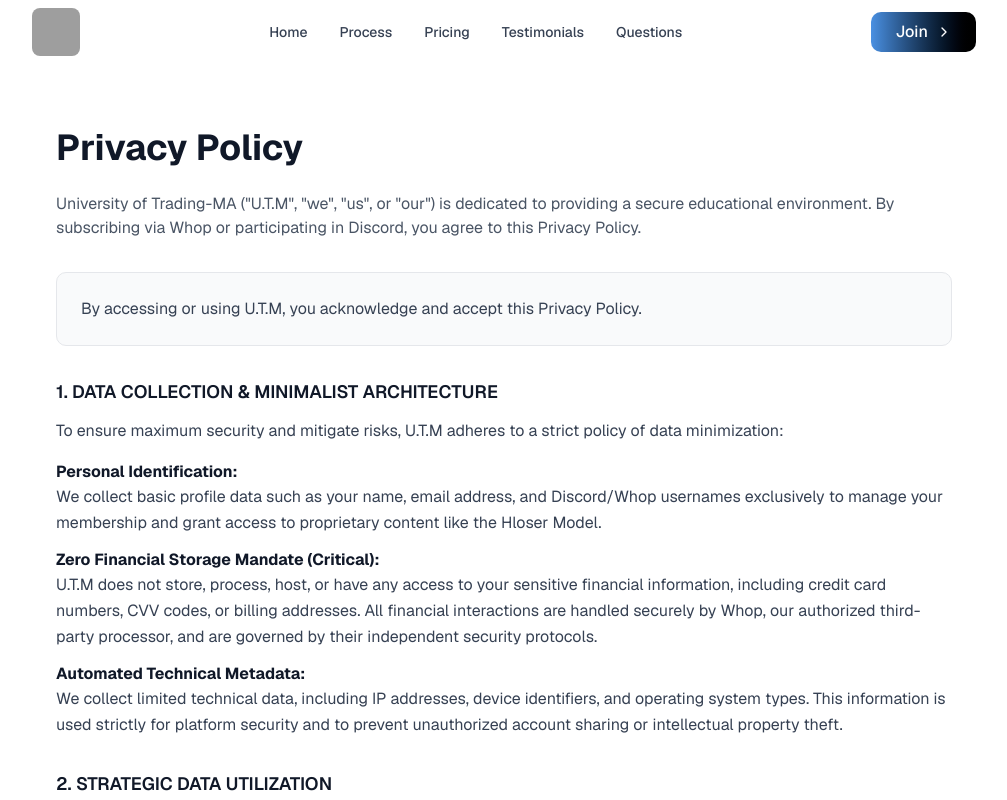
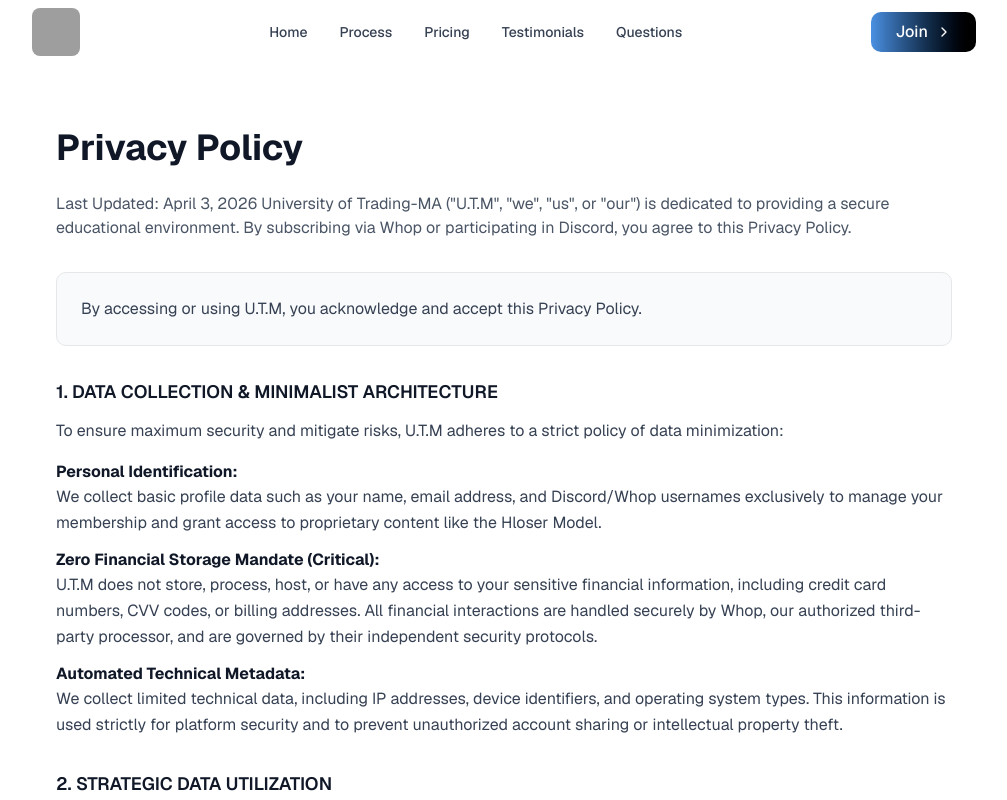
Before and after one commit to hloser77/University-of-Trading-MA, a Next.js app: page /privacy in a window 1280 px wide. Shown: the top 800 px of the page, without its empty margins (136-1143 px from the left). Built offline with nearby package versions, Linux system fonts and the light colour scheme; grey boxes are pictures that could not be loaded.

Commit message:
Update page.tsx

```diff
--- a/app/privacy/page.tsx
+++ b/app/privacy/page.tsx
@@ -86,6 +86,7 @@ export default function PrivacyPolicy() {
           </h1>
 
           <p className="text-base text-gray-600 mb-8">
+            Last Updated: April 3, 2026
             University of Trading-MA ("U.T.M", "we", "us", or "our") is dedicated to providing a secure educational environment. By subscribing via Whop or participating in Discord, you agree to this Privacy Policy.
           </p>
 
```
